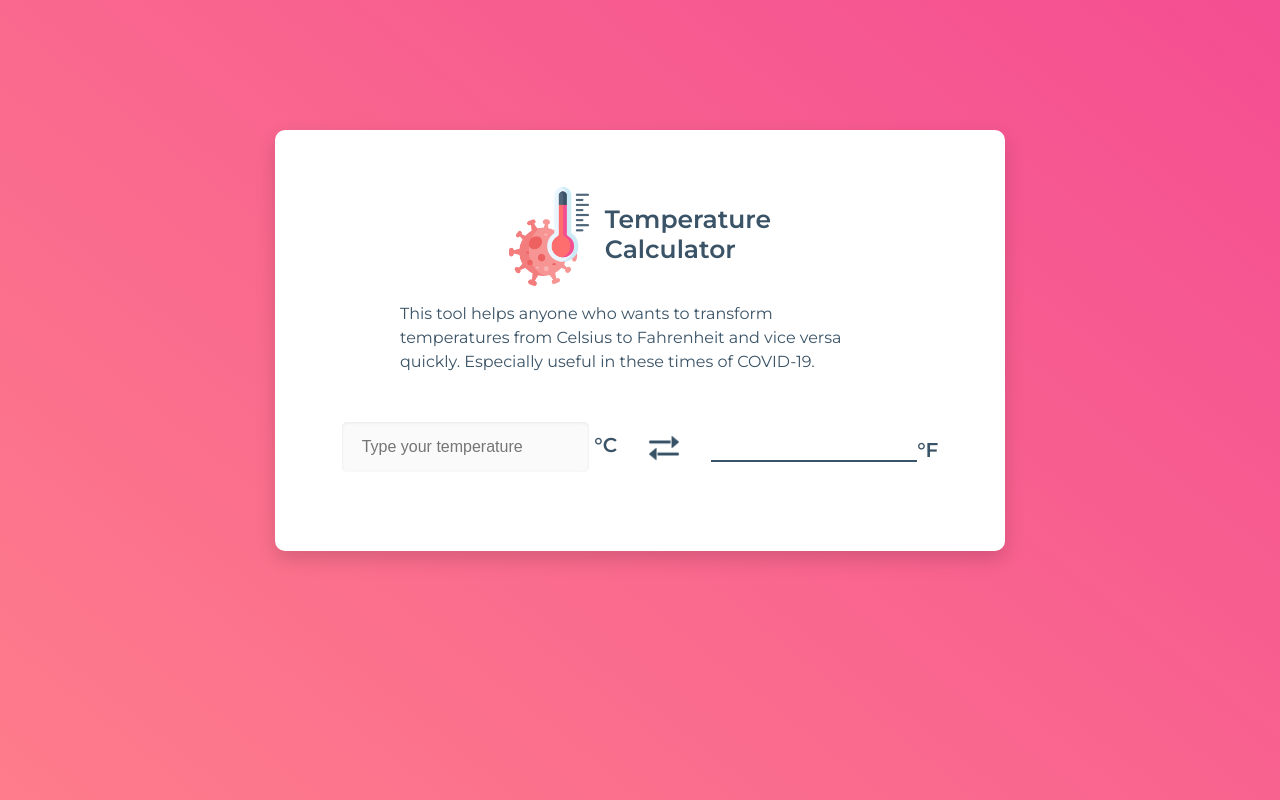
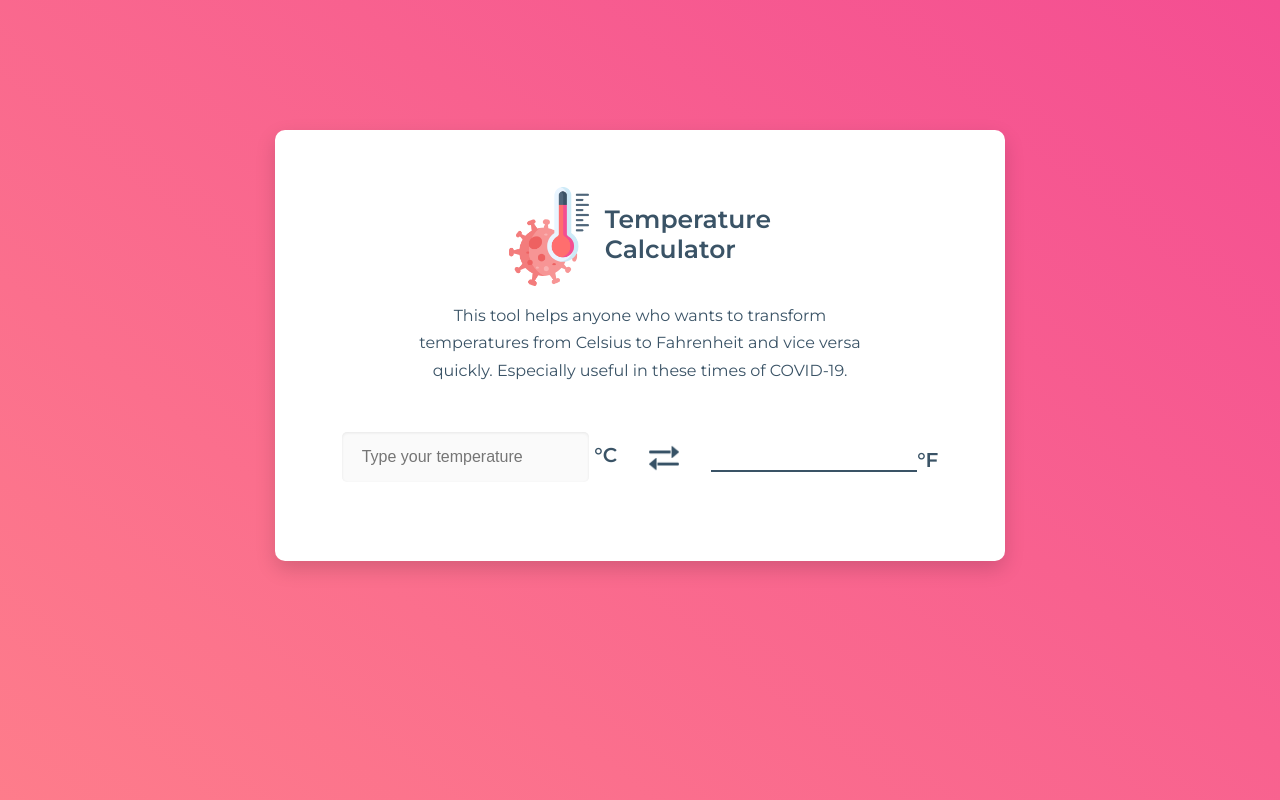
Before and after one commit to bdiniscia/calculator-temperature, a React (Create React App) app: page / in a window 1280 px wide. Shown: the top 800 px of the page. Built offline with nearby package versions, Linux system fonts and the light colour scheme.

Commit message:
Changes in the CSS

```diff
--- a/src/App.css
+++ b/src/App.css
@@ -9,6 +9,7 @@
   justify-content: center;
   color: #3a5366;
   width: 100%;
+  font-family: 'Montserrat', sans-serif;
 }
 
 .wrapper {
@@ -33,7 +34,6 @@ header {
   flex-direction: column;
   justify-content: center;
   align-items: center;
-  font-family: 'Montserrat', sans-serif;
   margin-bottom: 2em;
 }
 
@@ -48,7 +48,8 @@ header h1 {
 
 .explanation {
   width: 80%;
-  line-height: 1.5em;
+  line-height: 1.7em;
+  text-align: center;
 }
 
 /*------- Calculator Styles -------*/
@@ -85,7 +86,6 @@ header h1 {
 }
 
 .units {
-  font-family: 'Montserrat', sans-serif;
   font-weight: 600;
   font-size: 20px;
 }
```
